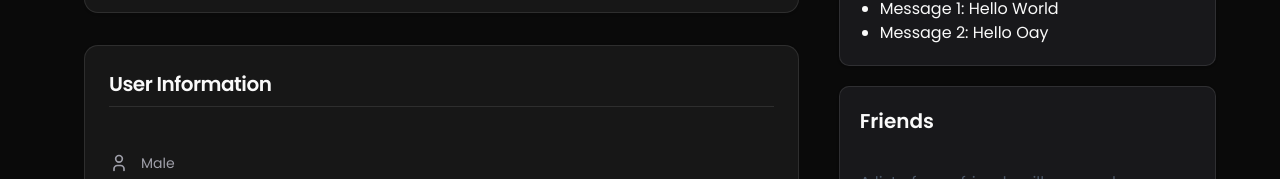
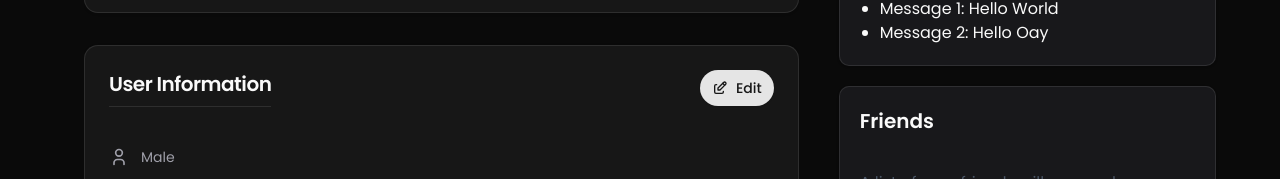
Before and after one commit to Oay-eee/OAY---Web, a Next.js app: page /profile in a window 1280 px wide. Shown: the part 422-601 px from the top of the page. Built offline with nearby package versions, Linux system fonts and the light colour scheme; no server answers.

Commit message:
chore: revert edit button

```diff
--- a/app/(oay)/profile/_components/user-details.tsx
+++ b/app/(oay)/profile/_components/user-details.tsx
@@ -1,9 +1,9 @@
 import { ElementType } from 'react';
 
 import { userProfile } from '@/assets/mock';
-import { IconGlobe, IconMail, IconUser } from '@tabler/icons-react';
+import { IconEdit, IconGlobe, IconMail, IconUser } from '@tabler/icons-react';
 
-import { Card, CardContent, CardHeader, H2 } from '@/components/ui';
+import { Button, Card, CardContent, CardHeader, H2 } from '@/components/ui';
 
 type UserInfoItemProps = {
   icon: ElementType;
@@ -22,8 +22,11 @@ export const UserDetails = () => {
 
   return (
     <Card>
-      <CardHeader className="pb-4">
+      <CardHeader className="flex justify-between pb-4">
         <H2 className="text-xl">User Information</H2>
+        <Button className="flex cursor-pointer items-center gap-2 rounded-full">
+          <IconEdit /> Edit
+        </Button>
       </CardHeader>
       <CardContent className="space-y-4">
         <UserInfoItem icon={IconUser} label={gender} />
```
